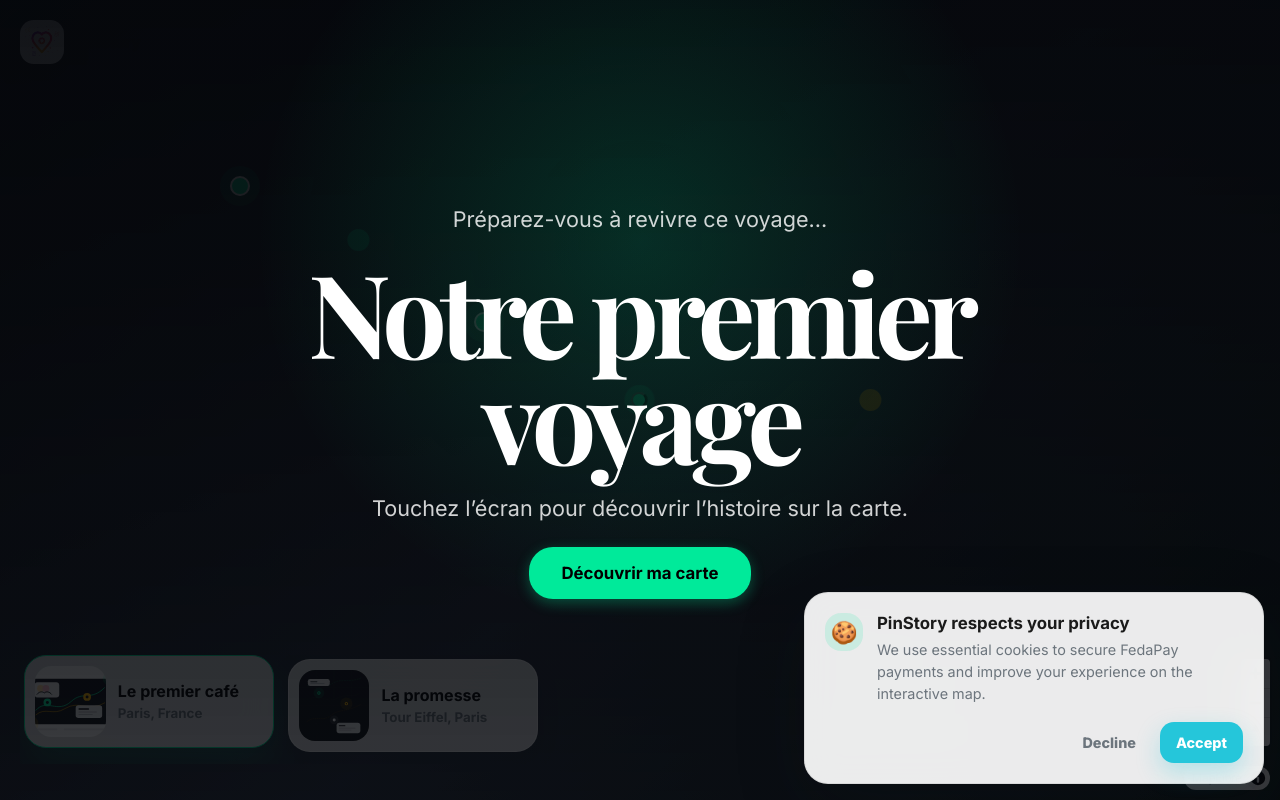
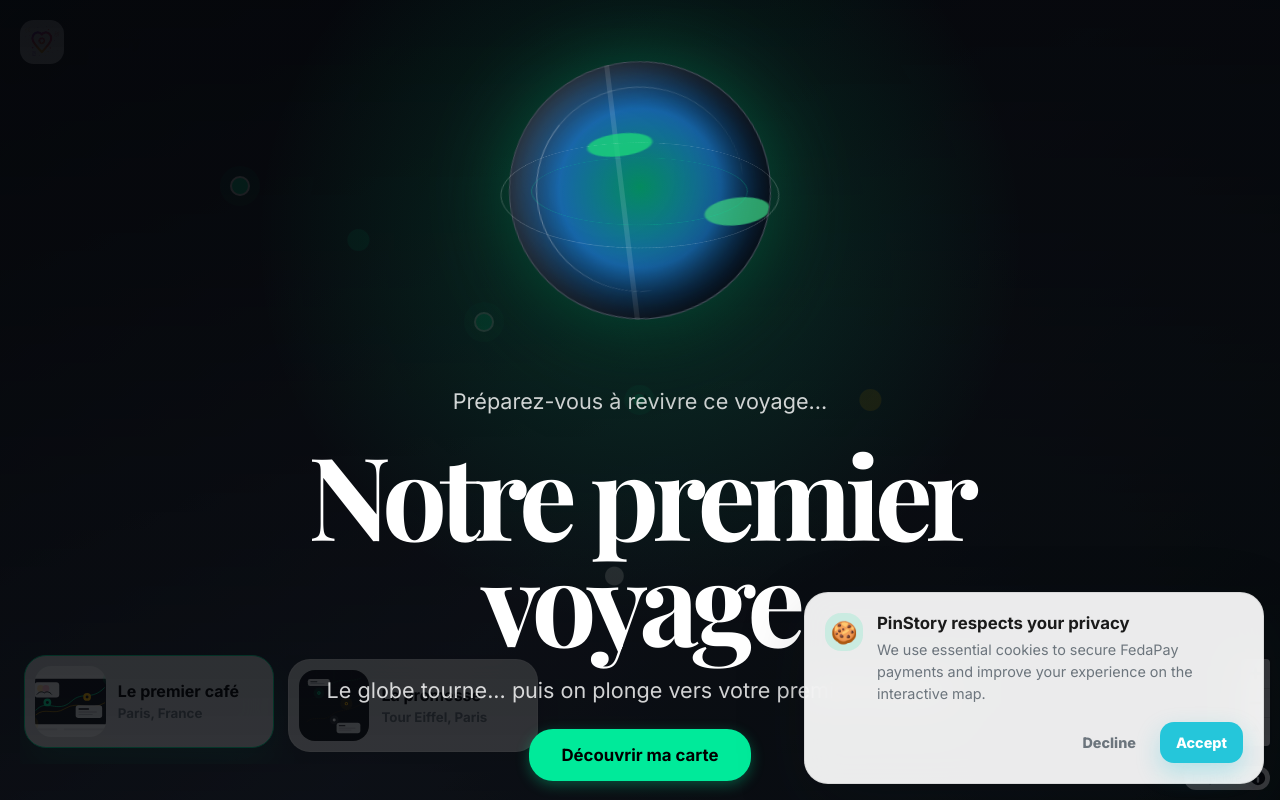
Before and after one commit to marioce12-bot/PinStory, a Next.js app: page /map/1 in a window 1280 px wide. Built offline with nearby package versions, Linux system fonts and the light colour scheme; no server answers; a web font is replaced by a local one.

Commit message:
Enhance cinematic globe journey

```diff
--- a/app/globals.css
+++ b/app/globals.css
@@ -1553,6 +1553,92 @@ button.audio-track-card {
   line-height: 1.7;
 }
 
+.cinematic-globe-wrap {
+  position: relative;
+  display: grid;
+  width: clamp(11rem, 28vw, 21rem);
+  height: clamp(11rem, 28vw, 21rem);
+  place-items: center;
+  margin-bottom: 0.5rem;
+  perspective: 900px;
+}
+
+.cinematic-globe {
+  position: relative;
+  overflow: hidden;
+  width: 78%;
+  height: 78%;
+  border: 1px solid rgba(255, 255, 255, 0.26);
+  border-radius: 999px;
+  background:
+    radial-gradient(circle at 32% 28%, rgba(255, 255, 255, 0.82), transparent 0 8%),
+    radial-gradient(circle at 68% 64%, rgba(0, 234, 154, 0.28), transparent 0 18%),
+    linear-gradient(90deg, transparent 0 42%, rgba(255, 255, 255, 0.12) 42% 44%, transparent 44% 100%),
+    radial-gradient(circle at 50% 50%, rgba(0, 234, 154, 0.5), rgba(25, 112, 191, 0.86) 44%, #06111f 72%);
+  box-shadow:
+    inset -28px -18px 55px rgba(0, 0, 0, 0.46),
+    inset 18px 14px 38px rgba(255, 255, 255, 0.16),
+    0 0 80px rgba(0, 234, 154, 0.28),
+    0 28px 90px rgba(0, 0, 0, 0.45);
+  transform: rotateX(10deg) rotateZ(-7deg);
+}
+
+.cinematic-globe::before {
+  content: "";
+  position: absolute;
+  inset: -8% -80%;
+  background:
+    radial-gradient(ellipse at 18% 35%, rgba(28, 214, 123, 0.9) 0 4%, transparent 4.4%),
+    radial-gradient(ellipse at 34% 62%, rgba(57, 201, 126, 0.88) 0 5%, transparent 5.4%),
+    radial-gradient(ellipse at 55% 42%, rgba(219, 180, 82, 0.78) 0 4%, transparent 4.4%),
+    radial-gradient(ellipse at 72% 66%, rgba(31, 191, 122, 0.85) 0 6%, transparent 6.4%),
+    radial-gradient(ellipse at 86% 32%, rgba(236, 204, 121, 0.72) 0 5%, transparent 5.5%);
+  opacity: 0.88;
+  animation: globeSpin 7s linear infinite;
+}
+
+.cinematic-globe::after {
+  content: "";
+  position: absolute;
+  inset: 0;
+  border-radius: inherit;
+  background: radial-gradient(circle at 30% 22%, rgba(255, 255, 255, 0.42), transparent 0 23%);
+}
+
+.globe-shine {
+  position: absolute;
+  inset: 10%;
+  z-index: 2;
+  border-radius: inherit;
+  border-left: 1px solid rgba(255, 255, 255, 0.32);
+  border-top: 1px solid rgba(255, 255, 255, 0.16);
+}
+
+.globe-orbit {
+  position: absolute;
+  inset: 9%;
+  border: 1px solid rgba(255, 255, 255, 0.22);
+  border-radius: 999px;
+  transform: rotateX(68deg) rotateZ(18deg);
+}
+
+.globe-orbit.orbit-two {
+  inset: 18%;
+  border-color: rgba(0, 234, 154, 0.34);
+  transform: rotateX(72deg) rotateZ(-26deg);
+  animation: orbitPulse 2.8s ease-in-out infinite;
+}
+
+@keyframes globeSpin {
+  from { transform: translateX(0); }
+  to { transform: translateX(42%); }
+}
+
+@keyframes orbitPulse {
+  0%, 100% { opacity: 0.45; transform: rotateX(72deg) rotateZ(-26deg) scale(0.96); }
+  50% { opacity: 0.95; transform: rotateX(72deg) rotateZ(-26deg) scale(1.06); }
+}
+
 .cinematic-caption {
   position: absolute;
   left: 50%;
@@ -1570,6 +1656,53 @@ button.audio-track-card {
   pointer-events: none;
 }
 
+.cinematic-location-prompt {
+  position: absolute;
+  left: 50%;
+  bottom: clamp(8rem, 18vh, 13rem);
+  z-index: 7;
+  display: grid;
+  gap: 0.35rem;
+  justify-items: center;
+  width: min(92vw, 360px);
+  border: 1px solid rgba(255, 255, 255, 0.58);
+  border-radius: 28px;
+  padding: 1.05rem 1.15rem;
+  background: rgba(255, 255, 255, 0.9);
+  color: var(--text-main);
+  box-shadow: var(--shadow-lg);
+  backdrop-filter: blur(18px);
+  transform: translateX(-50%);
+  text-align: center;
+}
+
+.cinematic-location-prompt strong {
+  font-family: var(--font-heading), serif;
+  font-size: clamp(1.55rem, 4vw, 2.3rem);
+  line-height: 0.96;
+  letter-spacing: -0.045em;
+}
+
+.cinematic-location-prompt small {
+  color: var(--text-muted);
+  font-weight: 800;
+}
+
+.location-pin-icon {
+  display: grid;
+  width: 4.1rem;
+  height: 4.1rem;
+  place-items: center;
+  border: 3px solid rgba(255, 255, 255, 0.9);
+  border-radius: 999px;
+  background: var(--accent-cta);
+  color: #000000;
+  box-shadow: 0 0 0 0 rgba(0, 234, 154, 0.65);
+  font-size: 2.2rem;
+  font-weight: 950;
+  animation: pulseMarker 1.7s infinite;
+}
+
 .cinematic-marker {
   cursor: pointer;
 }
@@ -1678,6 +1811,24 @@ button.audio-track-card {
 
 .phase-flying .map-fallback {
   animation: cinematicFallbackTravel 4s cubic-bezier(0.16, 1, 0.3, 1) infinite alternate;
+}
+
+.phase-flying::after {
+  content: "";
+  position: absolute;
+  inset: 0;
+  z-index: 3;
+  background:
+    linear-gradient(90deg, transparent, rgba(255,255,255,0.12), transparent),
+    radial-gradient(circle at 50% 50%, transparent 0 35%, rgba(5,7,11,0.32) 78%);
+  pointer-events: none;
+  animation: travelSpeedLines 1.1s linear infinite;
+}
+
+@keyframes travelSpeedLines {
+  from { transform: translateX(-18%); opacity: 0.35; }
+  50% { opacity: 0.85; }
+  to { transform: translateX(18%); opacity: 0.35; }
 }
 
 @keyframes cinematicFallbackTravel {
--- a/components/map/MapViewer.tsx
+++ b/components/map/MapViewer.tsx
@@ -13,7 +13,7 @@ import { getMapTilerStyle } from "@/lib/plans";
 import type { MemoryMap } from "@/lib/types";
 
 type Dictionary = typeof import("@/dictionaries/fr.json");
-type StoryPhase = "locked" | "intro" | "flying" | "modal" | "final";
+type StoryPhase = "locked" | "intro" | "flying" | "pin" | "modal" | "final";
 
 function getDirectionsUrl(point: MemoryMap["points"][number]) {
   const destination = point.place_name || `${point.latitude},${point.longitude}`;
@@ -24,10 +24,12 @@ function getCopy(lang: MemoryMap["lang"]) {
   if (lang === "ar") {
     return {
       intro1: "استعد لرحلة صغيرة بين الذكريات...",
-      intro2: "اضغط لتكتشف القصة على الخريطة.",
+      intro2: "تدور الأرض... ثم نقترب من أول ذكرى.",
       start: "اكتشف الخريطة",
+      tapPin: "اضغط على علامة الموقع لفتح الذكرى",
       continue: "متابعة الرحلة",
       finish: "إنهاء الرحلة",
+      replay: "إعادة الرحلة",
       directions: "اذهب إلى الذكرى",
       privateAlbum: "ألبوم خاص",
       enterCode: "أدخل الرمز السري لفتح هذا PinStory.",
@@ -42,10 +44,12 @@ function getCopy(lang: MemoryMap["lang"]) {
   if (lang === "en") {
     return {
       intro1: "Get ready to relive this journey...",
-      intro2: "Tap to discover the story on the map.",
+      intro2: "The globe turns... then we zoom into your first memory.",
       start: "Discover my map",
+      tapPin: "Tap the location pin to open the memory",
       continue: "Continue the journey",
       finish: "End the journey",
+      replay: "Replay the journey",
       directions: "Get Directions",
       privateAlbum: "Private album",
       enterCode: "Enter the secret code to open this PinStory.",
@@ -59,10 +63,12 @@ function getCopy(lang: MemoryMap["lang"]) {
 
   return {
     intro1: "Préparez-vous à revivre ce voyage...",
-    intro2: "Touchez l’écran pour découvrir l’histoire sur la carte.",
+    intro2: "Le globe tourne... puis on plonge vers votre premier souvenir.",
     start: "Découvrir ma carte",
+    tapPin: "Appuyez sur l’icône de localisation pour ouvrir le souvenir",
     continue: "Continuer le voyage",
     finish: "Terminer le voyage",
+    replay: "Refaire le voyage",
     directions: "S’y rendre",
     privateAlbum: "Album privé",
     enterCode: "Entrez le code secret pour ouvrir ce PinStory.",
@@ -131,9 +137,14 @@ export function MapViewer({ map }: { map: MemoryMap; dictionary: Dictionary }) {
 
   useEffect(() => {
     markersRef.current.forEach((marker, index) => {
-      marker.classList.toggle("marker-active", index === activeIndex && phase === "modal");
+      marker.classList.toggle("marker-active", index === activeIndex && (phase === "pin" || phase === "modal"));
     });
   }, [activeIndex, phase]);
+
+  function revealMemory(index = activeIndex) {
+    setActiveIndex(index);
+    setPhase("modal");
+  }
 
   function flyToMemory(index: number) {
     const point = map.points[index];
@@ -145,17 +156,39 @@ export function MapViewer({ map }: { map: MemoryMap; dictionary: Dictionary }) {
     if (flyTimeoutRef.current) window.clearTimeout(flyTimeoutRef.current);
 
     if (mapRef.current) {
-      mapRef.current.flyTo({
-        center: [point.longitude, point.latitude],
-        zoom: 16,
-        duration: 4000,
-        pitch: 45,
-        bearing: index % 2 === 0 ? 18 : -18,
+      mapRef.current.easeTo({
+        zoom: 1.15,
+        pitch: 0,
+        bearing: 0,
+        duration: 1400,
         essential: true,
       });
-      flyTimeoutRef.current = window.setTimeout(() => setPhase("modal"), 4200);
+
+      window.setTimeout(() => {
+        mapRef.current?.easeTo({
+          center: [point.longitude, point.latitude],
+          zoom: 2.15,
+          pitch: 0,
+          bearing: index % 2 === 0 ? 42 : -42,
+          duration: 1800,
+          essential: true,
+        });
+      }, 1150);
+
+      window.setTimeout(() => {
+        mapRef.current?.flyTo({
+          center: [point.longitude, point.latitude],
+          zoom: 15.8,
+          duration: 3200,
+          pitch: 45,
+          bearing: index % 2 === 0 ? 26 : -26,
+          essential: true,
+        });
+      }, 2850);
+
+      flyTimeoutRef.current = window.setTimeout(() => setPhase("pin"), 6200);
     } else {
-      flyTimeoutRef.current = window.setTimeout(() => setPhase("modal"), 700);
+      flyTimeoutRef.current = window.setTimeout(() => setPhase("pin"), 1000);
     }
   }
 
@@ -166,19 +199,7 @@ export function MapViewer({ map }: { map: MemoryMap; dictionary: Dictionary }) {
   function continueJourney() {
     const nextIndex = activeIndex + 1;
     if (nextIndex < map.points.length) {
-      setPhase("flying");
-      if (mapRef.current && currentPoint) {
-        mapRef.current.flyTo({
-          center: [currentPoint.longitude, currentPoint.latitude],
-          zoom: 7,
-          duration: 1200,
-          pitch: 15,
-          essential: true,
-        });
-        window.setTimeout(() => flyToMemory(nextIndex), 1100);
-      } else {
-        flyToMemory(nextIndex);
-      }
+      flyToMemory(nextIndex);
       return;
     }
 
@@ -256,6 +277,13 @@ export function MapViewer({ map }: { map: MemoryMap; dictionary: Dictionary }) {
       <AnimatePresence>
         {phase === "intro" ? (
           <motion.section className="cinematic-intro" initial={{ opacity: 0 }} animate={{ opacity: 1 }} exit={{ opacity: 0 }}>
+            <motion.div className="cinematic-globe-wrap" initial={{ opacity: 0, scale: 0.78 }} animate={{ opacity: 1, scale: 1 }} transition={{ duration: 0.9 }} aria-hidden="true">
+              <div className="cinematic-globe">
+                <span className="globe-shine" />
+              </div>
+              <span className="globe-orbit orbit-one" />
+              <span className="globe-orbit orbit-two" />
+            </motion.div>
             <motion.p initial={{ opacity: 0, y: 18 }} animate={{ opacity: 1, y: 0 }} transition={{ delay: 0.25 }}>{copy.intro1}</motion.p>
             <motion.h1 initial={{ opacity: 0, y: 28 }} animate={{ opacity: 1, y: 0 }} transition={{ delay: 0.8 }}>{map.title}</motion.h1>
             <motion.p initial={{ opacity: 0, y: 18 }} animate={{ opacity: 1, y: 0 }} transition={{ delay: 1.25 }}>{copy.intro2}</motion.p>
@@ -269,6 +297,14 @@ export function MapViewer({ map }: { map: MemoryMap; dictionary: Dictionary }) {
           <motion.div className="cinematic-caption" initial={{ opacity: 0, y: 18 }} animate={{ opacity: 1, y: 0 }} exit={{ opacity: 0, y: -18 }}>
             {currentPoint?.place_name}
           </motion.div>
+        ) : null}
+
+        {phase === "pin" && currentPoint ? (
+          <motion.button className="cinematic-location-prompt" type="button" onClick={() => revealMemory()} initial={{ opacity: 0, y: 26, scale: 0.86 }} animate={{ opacity: 1, y: 0, scale: 1 }} exit={{ opacity: 0, y: -16, scale: 0.94 }}>
+            <span className="location-pin-icon" aria-hidden="true">⌖</span>
+            <strong>{currentPoint.title || currentPoint.place_name}</strong>
+            <small>{copy.tapPin}</small>
+          </motion.button>
         ) : null}
 
         {phase === "modal" && currentPoint ? (
@@ -294,7 +330,7 @@ export function MapViewer({ map }: { map: MemoryMap; dictionary: Dictionary }) {
             <div className="cinematic-final-scroll" tabIndex={0}>
               <p>{map.finalMessage || copy.finalFallback}</p>
             </div>
-            <button className="btn-secondary" type="button" onClick={() => flyToMemory(0)}>{copy.start}</button>
+            <button className="btn-secondary" type="button" onClick={() => flyToMemory(0)}>{copy.replay}</button>
           </motion.section>
         ) : null}
       </AnimatePresence>
```
